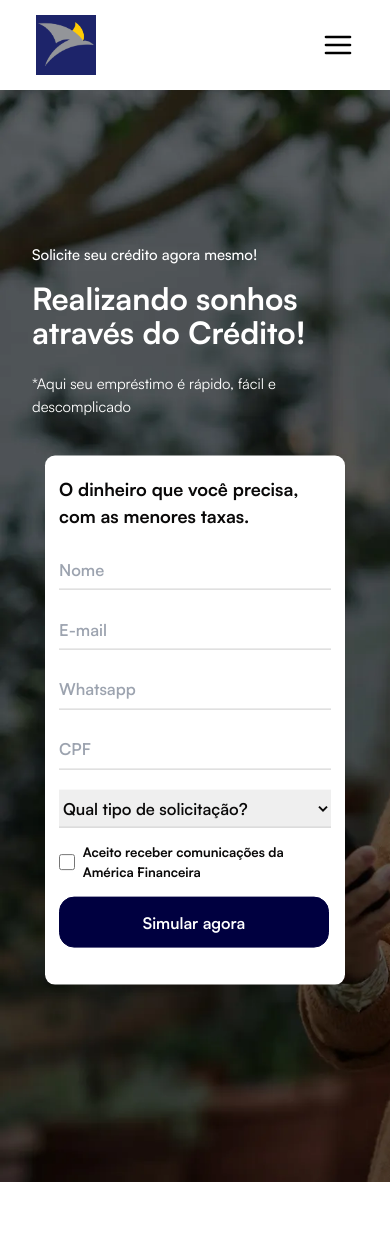
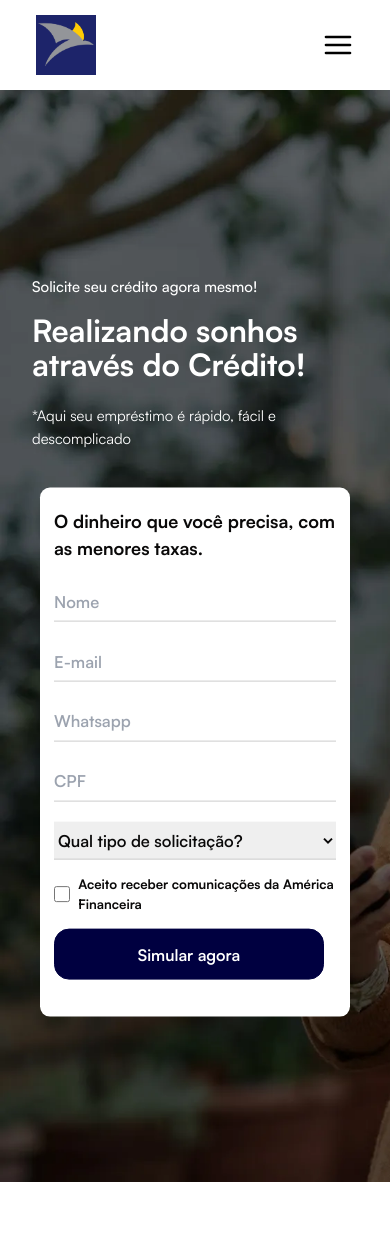
Before and after one commit to devpdro/america-financeira, a Next.js app in the folder frontend/: page / in a window 390 px wide. Shown: the top 1249 px of the page. Built offline with nearby package versions, Linux system fonts and the light colour scheme.

Commit message:
feat: adding responsive header

```diff
--- a/frontend/src/presentation/components/Common/Header/header.module.scss
+++ b/frontend/src/presentation/components/Common/Header/header.module.scss
@@ -29,7 +29,7 @@
     @media (max-width: 624px) {
       @include display-flex(center, flex-start);
       flex-direction: column;
-      margin-top: 12rem;
+      margin-top: 14rem;
     }
 
     .text-section {
@@ -88,7 +88,7 @@
       @media (max-width: 994px) {
         margin-top: 2.375rem;
         padding: 1.275rem 0.875rem;
-        width: 300px;
+        width: 310px;
       }
     }
   }
```
